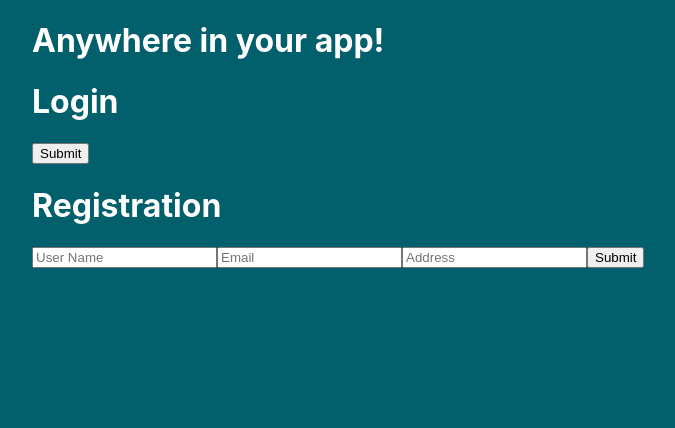
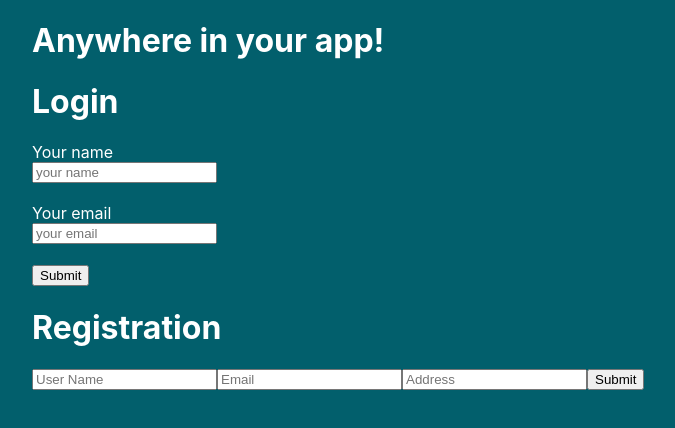
Before and after one commit to Ramosok/Form-on-Formik, a React (Create React App) app: page / in a window 1280 px wide. Shown: the top 428 px of the page, without its empty margins (23-698 px from the left). Built offline with nearby package versions, Linux system fonts and the light colour scheme.

Commit message:
feat: add FormControl

```diff
--- a/src/components/App.css
+++ b/src/components/App.css
@@ -2,11 +2,9 @@ html, body {
   margin: 0;
   padding: 0;
 }
-
 body {
   background-color: #025f6c;
 }
-
 .container {
   color: #ffffff;
   max-width: 1170px;
--- a/src/components/App.jsx
+++ b/src/components/App.jsx
@@ -1,7 +1,8 @@
 // libraries
-import React, { useState, useEffect } from 'react';
+import React from 'react';
 // styles
 import './App.css';
+//components
 import Login from './Login';
 import SignUp from './SignUp';
 
--- a/src/components/Login/Form/index.jsx
+++ b/src/components/Login/Form/index.jsx
@@ -1,24 +1,12 @@
 // libraries
-import React, { useState, useEffect } from 'react';
-import { Field, ErrorMessage } from 'formik';
+import React from 'react';
+//components
 import FormControl from '../../shared/FormControl';
 
 const LoginForm = () => {
     return (
         <>
-          <FormControl
-            type="text"
-            name="userName"
-            label="User Name"
-            placeholder="User Name"
-          />
-          <FormControl
-            type="email"
-            name="email"
-            label="Email"
-            placeholder="Email"
-          />
-
+          <FormControl />
           <button type="submit">Submit</button>
         </>
     );
--- a/src/components/shared/Form/index.jsx
+++ b/src/components/shared/Form/index.jsx
@@ -1,5 +1,5 @@
 // libraries
-import React, { useState, useEffect } from 'react';
+import React from 'react';
 import { Formik, Form as FormikForm } from 'formik';
 
 const Form = ({ field, initialValues, onSubmitCallback, validationSchema }) => {
--- /dev/null
+++ b/src/components/shared/FormControl/index.css
@@ -0,0 +1,8 @@
+.formControlClass{
+    display: block;
+
+}
+
+div{
+    margin-bottom: 20px;
+}
--- a/src/components/shared/FormControl/index.jsx
+++ b/src/components/shared/FormControl/index.jsx
@@ -1,12 +1,33 @@
 // libraries
 import React from 'react';
-import { Formik, Form, Field, ErrorMessage } from 'formik';
+import { ErrorMessage, Field } from 'formik';
+//style
+import './index.css';
+
 
 const FormControl = (props) => {
+  console.log();
 
     return (
       <>
+        <label htmlFor="userName" className="formControlClass">Your name</label>
+        <Field className="formControlClass"
+               type="userName"
+               name="userName"
+               id="userName"
+               placeholder="your name"
+        />
+        <div><ErrorMessage name="userName" /></div>
 
+        <label htmlFor="email" className="formControlClass">Your email</label>
+        <Field
+          className="formControlClass"
+          type="userEmail"
+          name="userEmail"
+          id="userEmail"
+          placeholder="your email"
+        />
+        <div><ErrorMessage name="email" /></div>
       </>
     );
 };
--- a/src/constants/dates.js
+++ /dev/null
@@ -1,4 +0,0 @@
-export const DATE_FORMATS = {
-    fullDate: 'DD-MM-YYYY',
-    dateForHistory: 'YYYY-MM-DD'
-}
```
Also changed, not shown: src/components/SignUp/Form/index.jsx (+12 -4 lines), src/components/shared/Form/indexs.jsx (deleted, +0 -18 lines), src/helpers/dates.js (deleted, +0 -27 lines).
